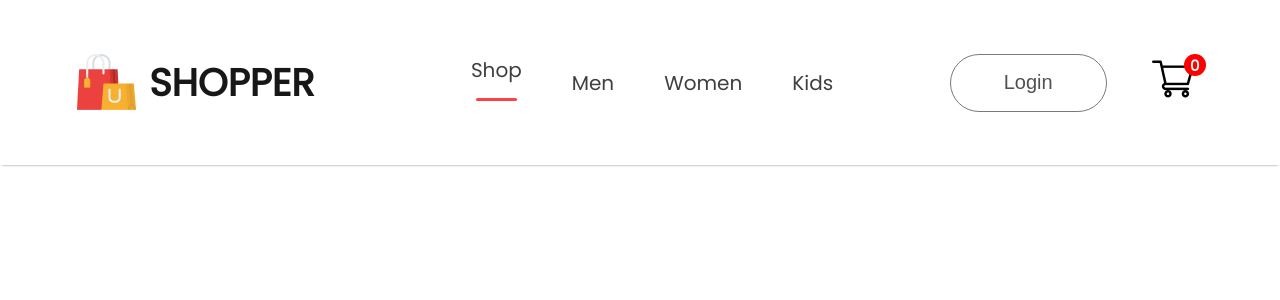
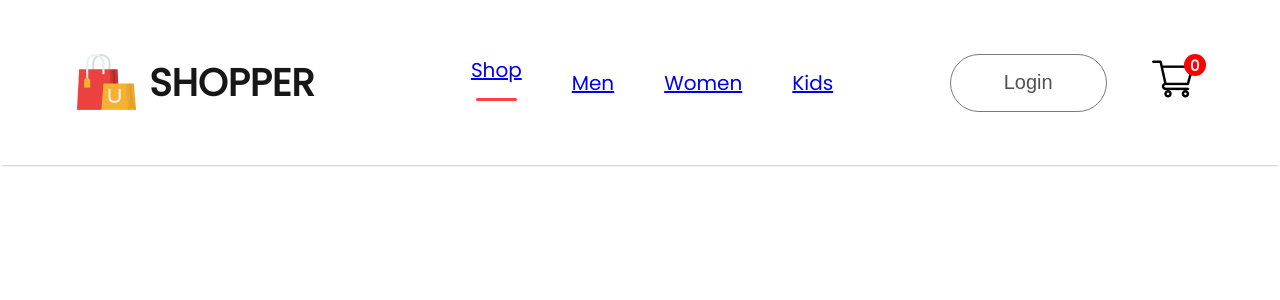
Before and after one commit to Kirttinath/Code-World, a React (Create React App) app in the folder frontend/: page / in a window 1280 px wide. Shown: the top 300 px of the page. Built offline with nearby package versions, Linux system fonts and the light colour scheme.

Commit message:
linking added

```diff
--- a/frontend/src/Components/Navbar/Navbar.jsx
+++ b/frontend/src/Components/Navbar/Navbar.jsx
@@ -15,10 +15,10 @@ const Navbar = () => {
         <p>SHOPPER</p>
       </div>
       <ul className="nav-menu">
-        <li onClick={() => { setMenu("shop") }}>Shop{menu === "shop" ? <hr /> : <></>}</li>
-        <li onClick={() => { setMenu("men") }}>Men{menu === "men" ? <hr /> : <></>}</li>
-        <li onClick={() => { setMenu("women") }}>Women{menu === "women" ? <hr /> : <></>}</li>
-        <li onClick={() => { setMenu("kids") }}>Kids{menu === "kids" ? <hr /> : <></>}</li>
+        <li onClick={() => { setMenu("shop") }}><Link to='/'>Shop</Link>{menu === "shop" ? <hr /> : <></>}</li>
+        <li onClick={() => { setMenu("men") }}><Link to='/men'>Men</Link>{menu === "men" ? <hr /> : <></>}</li>
+        <li onClick={() => { setMenu("women") }}><Link to='/women'>Women</Link>{menu === "women" ? <hr /> : <></>}</li>
+        <li onClick={() => { setMenu("kids") }}><Link to='/kids'>Kids</Link>{menu === "kids" ? <hr /> : <></>}</li>
       </ul>
       <div className="nav-login-cart">
         <Link to='/login'> <button>Login</button></Link>
```
